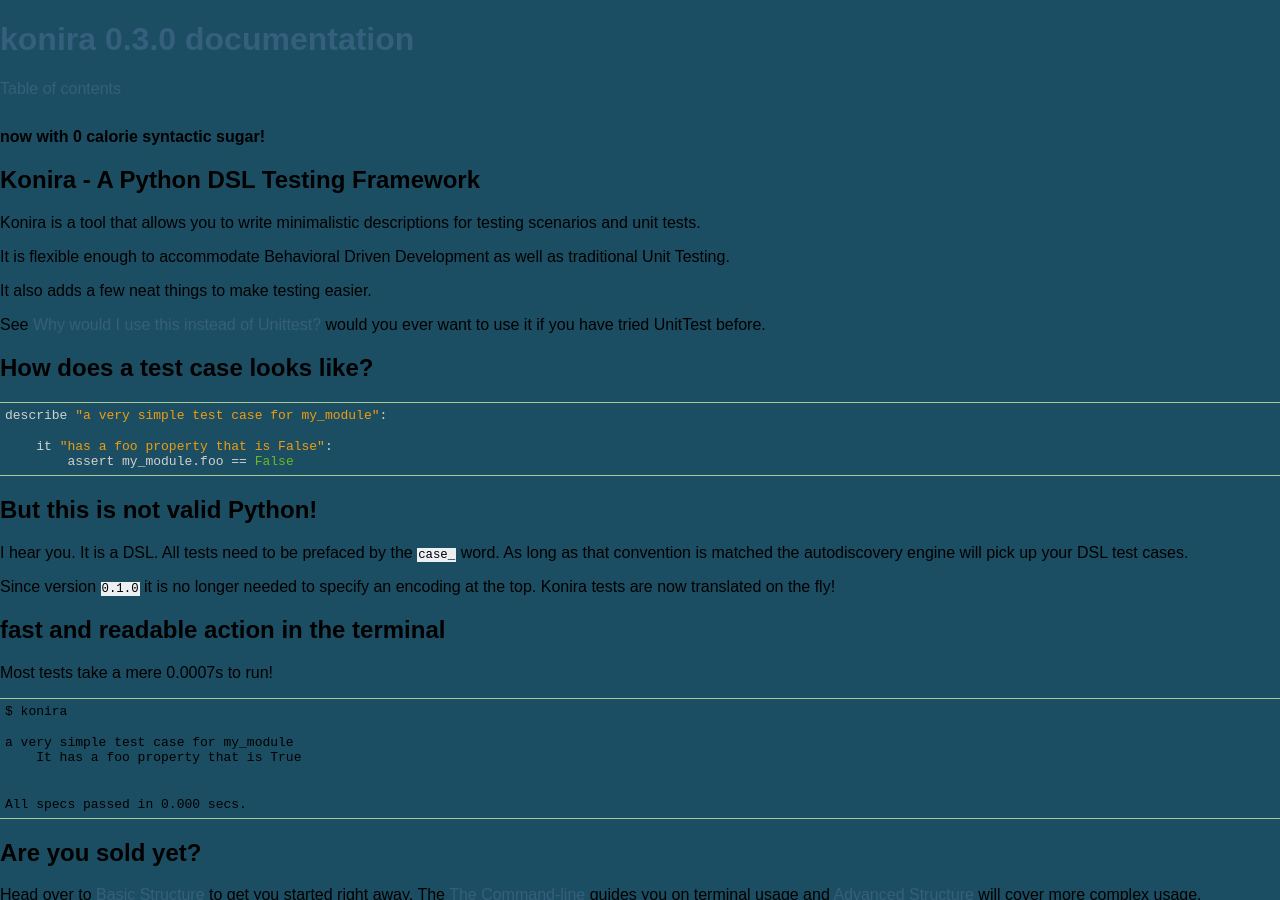
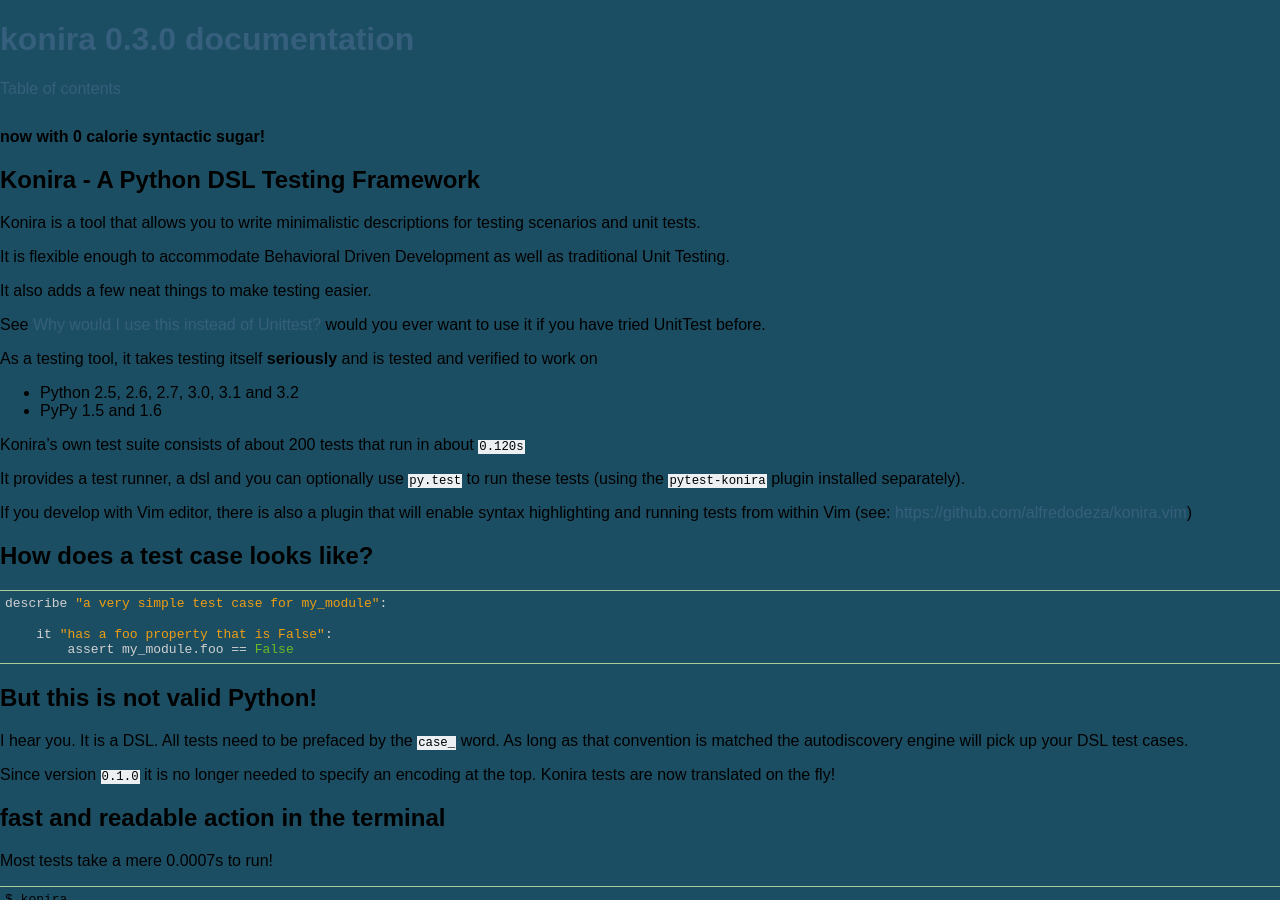
Before and after one commit to alfredodeza/konira, a Sphinx documentation site: the page built from docs/index.rst, in a window 1280 px wide and 900 px high. Built offline with Sphinx 7.4.7, drawn with Linux system fonts in a browser that asks for light colours.

Commit message:
update the index to emphasize testing

```diff
--- a/docs/index.rst
+++ b/docs/index.rst
@@ -12,6 +12,22 @@
 
 See :ref:`why` would you ever want to use it if you have
 tried UnitTest before.
+
+As a testing tool, it takes testing itself **seriously** and is tested
+and verified to work on
+
+* Python 2.5, 2.6, 2.7, 3.0, 3.1 and 3.2
+* PyPy 1.5 and 1.6
+
+Konira's own test suite consists of about 200 tests that run in
+about ``0.120s``
+
+It provides a test runner, a dsl and you can optionally use ``py.test``
+to run these tests (using the ``pytest-konira`` plugin installed separately).
+
+If you develop with Vim editor, there is also a plugin that will enable
+syntax highlighting and running tests from within Vim (see:
+https://github.com/alfredodeza/konira.vim)
 
 
 
```
